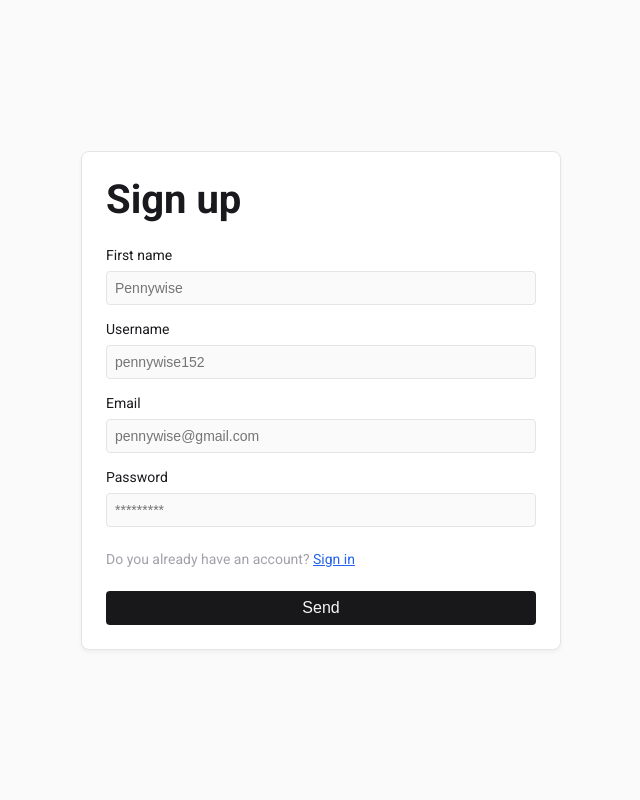
After one commit to spmdev152/pennywise, a Django app: page /authentication/sign-up in a window 1280 px wide. The commit adds this page. Shown: the whole page, without its empty margins (319-959 px from the left). Run offline with Django 5.2, Linux system fonts and the light colour scheme.

Commit message:
style: initialize page and sign up view

```diff
--- a/authentication/urls.py
+++ b/authentication/urls.py
@@ -4,5 +4,6 @@ from authentication import views
 
 urlpatterns = [
     path("sign-in", views.SignInView.as_view(), name="sign-in"),
+    path("sign-up", views.SignUpView.as_view(), name="sign-up"),
     path("sign-out", views.SignOutView.as_view(), name="sign-out"),
 ]
--- a/authentication/views.py
+++ b/authentication/views.py
@@ -114,6 +114,38 @@ class SignInView(View):
         return HttpResponseClientRedirect(reverse("account"))
 
 
+class SignUpView(View):
+    """
+    Sign up view.
+
+    Methods
+    -------
+    get(request: WSGIRequest) -> HttpResponse
+        Renders the sign up page.
+    """
+
+    @method_decorator(never_cache)
+    def get(self, request: WSGIRequest) -> HttpResponse:
+        """
+        Renders the sign up page.
+
+        Parameters
+        ----------
+        request : WSGIRequest
+            The request object.
+
+        Returns
+        -------
+        HttpResponse
+            The rendered sign up page.
+        """
+
+        if request.user.is_authenticated:
+            return redirect(reverse("account"))
+
+        return render(request, "pages/authentication/sign-up.html")
+
+
 class SignOutView(View):
     """
     Sign out view.
--- /dev/null
+++ b/static/css/pages/authentication/sign-up.css
@@ -0,0 +1,63 @@
+.sign-up-form {
+  height: 100vh;
+  display: flex;
+  align-items: center;
+  justify-content: center;
+}
+
+.sign-up-form__card {
+  width: 100%;
+  max-width: 30rem;
+  background-color: var(--color-layout-bg);
+  padding: var(--size-md);
+  border: 1px solid var(--color-border);
+  border-radius: var(--radius-md);
+  box-shadow: var(--shadow-sm);
+  position: relative;
+}
+
+.sign-up-form__card--title {
+  color: var(--color-layout-fg);
+  font-size: var(--text-2xl);
+  margin-bottom: var(--size-md);
+}
+
+.sign-up-form__card__form {
+  display: flex;
+  flex-direction: column;
+  gap: var(--size-sm);
+}
+
+.sign-up-form__card__form__field {
+  display: flex;
+  flex-direction: column;
+  gap: var(--size-xs);
+}
+
+.sign-up-form__card__form__field:last-of-type {
+  margin-bottom: var(--size-md);
+}
+
+.sign-up-form__card__form__field--label {
+  color: var(--color-layout-fg);
+  font-size: var(--text-sm);
+}
+
+.sign-up-form__card__form__field--input {
+  background-color: var(--color-bg);
+  font-size: var(--text-sm);
+  padding: var(--size-xs);
+}
+
+.sign-up-form__card--sign-in {
+  color: var(--color-fg-muted);
+  font-size: var(--text-sm);
+  margin-bottom: var(--size-md);
+}
+
+.sign-up-form__card--form-button {
+  width: 100%;
+  color: var(--color-primary-fg);
+  background-color: var(--color-primary-bg);
+  font-size: var(--text-base);
+}
--- a/templates/pages/authentication/sign-in.html
+++ b/templates/pages/authentication/sign-in.html
@@ -62,8 +62,7 @@
                 </form>
 
                 <p class="sign-in-form__card--sign-up">
-                    <!-- TODO Add link to sign up page -->
-                    Do you not have an account? <a href="{% url 'home' %}">Sign up</a>
+                    Do you not have an account? <a href="{% url 'sign-up' %}">Sign up</a>
                 </p>
 
                 <button class="sign-in-form__card--form-button"
--- /dev/null
+++ b/templates/pages/authentication/sign-up.html
@@ -0,0 +1,95 @@
+{# Sign up page #}
+
+{% extends "layouts/page.html" %}
+
+{% load static %}
+
+{# djlint:off #}
+{% block description %}Sign up page{% endblock description %}
+{% block title %}Sign up{% endblock title %}
+{# djlint:on #}
+
+{% block css %}
+    {{ block.super }}
+
+    <link rel="stylesheet"
+          href="{% static 'css/pages/authentication/sign-up.css' %}">
+{% endblock css %}
+
+{% block body %}
+    <main>
+        <section class="sign-up-form">
+            <div class="sign-up-form__card">
+                <h1 class="sign-up-form__card--title">Sign up</h1>
+
+                <form class="sign-up-form__card__form"
+                      id="sign-up-form"
+                      hx-post="{% url 'sign-up' %}"
+                      hx-swap="multi:#email-error:outerHTML,#password-error:outerHTML,#account-error:outerHTML"
+                      hx-indicator="#sign-up-form-button"
+                      hx-disable-element="#sign-up-form-button">
+                    {% csrf_token %}
+
+                    {% include "components/error/error-recipient.html" with origin="account" %}
+
+                    <div class="sign-up-form__card__form__field">
+                        <label class="sign-up-form__card__form__field--label" for="first_name">First name</label>
+
+                        <input class="sign-up-form__card__form__field--input"
+                               name="first_name"
+                               placeholder="Pennywise"
+                               autocomplete="given-name" />
+
+                        {% include "components/error/error-recipient.html" with origin="username" %}
+                    </div>
+
+                    <div class="sign-up-form__card__form__field">
+                        <label class="sign-up-form__card__form__field--label" for="username">Username</label>
+
+                        <input class="sign-up-form__card__form__field--input"
+                               name="username"
+                               placeholder="pennywise152"
+                               autocomplete="username" />
+
+                        {% include "components/error/error-recipient.html" with origin="username" %}
+                    </div>
+
+                    <div class="sign-up-form__card__form__field">
+                        <label class="sign-up-form__card__form__field--label" for="email">Email</label>
+
+                        <input class="sign-up-form__card__form__field--input"
+                               name="email"
+                               placeholder="pennywise@gmail.com"
+                               autocomplete="email" />
+
+                        {% include "components/error/error-recipient.html" with origin="email" %}
+                    </div>
+
+                    <div class="sign-up-form__card__form__field">
+                        <label class="sign-up-form__card__form__field--label" for="password">Password</label>
+
+                        <input class="sign-up-form__card__form__field--input"
+                               name="password"
+                               type="password"
+                               placeholder="*********"
+                               autocomplete="current-password" />
+
+                        {% include "components/error/error-recipient.html" with origin="password" %}
+                    </div>
+                </form>
+
+                <p class="sign-up-form__card--sign-in">
+                    Do you already have an account? <a href="{% url 'sign-in' %}">Sign in</a>
+                </p>
+
+                <button class="sign-up-form__card--form-button"
+                        id="sign-up-form-button"
+                        form="sign-up-form">
+                    Send
+
+                    {% include "icons/loading.html" with width="16" height="16" style="display: none;" %}
+                </button>
+            </div>
+        </section>
+    </main>
+{% endblock body %}
```
